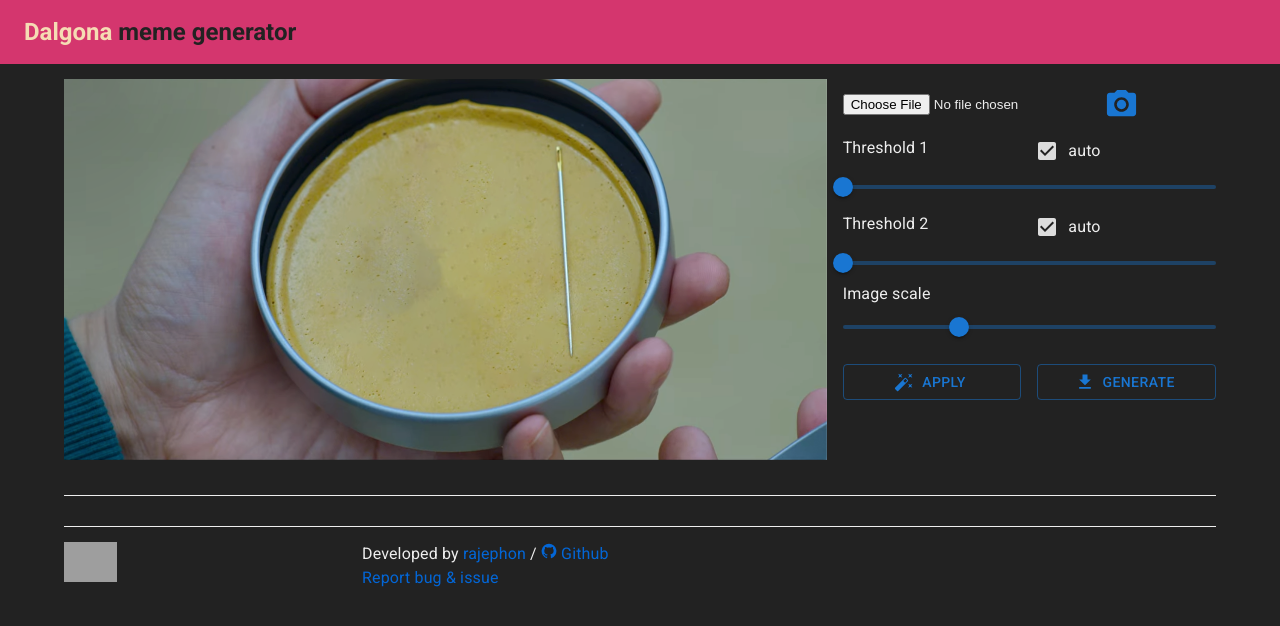
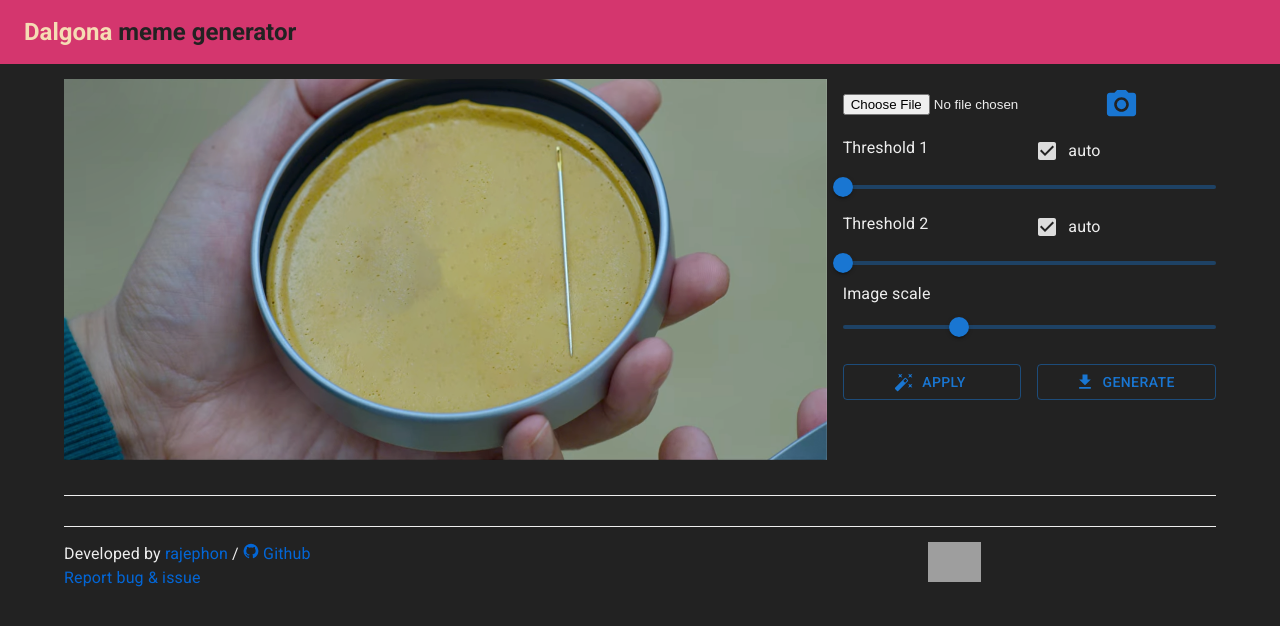
Before and after one commit to rajephon/dalgona-meme, a React (Create React App) app: page / in a window 1280 px wide. Shown: the top 626 px of the page. Built offline with nearby package versions, Linux system fonts and the light colour scheme; grey boxes are pictures that could not be loaded.

Commit message:
footer donation 버튼 위치 변경, predeploy npm으로 변경

```diff
--- a/package.json
+++ b/package.json
@@ -33,7 +33,7 @@
     "build": "react-scripts build",
     "test": "react-scripts test",
     "eject": "react-scripts eject",
-    "predeploy": "yarn run build",
+    "predeploy": "npm run build",
     "deploy": "gh-pages -d build"
   },
   "eslintConfig": {
--- a/src/components/dalgona-footer.tsx
+++ b/src/components/dalgona-footer.tsx
@@ -16,13 +16,7 @@ const DalgonaFooter = () => {
         <Container id="footer" maxWidth={"lg"}
                    sx={{marginTop: "15px"}}>
             <Grid container sx={{borderTop: "1px solid #eee", paddingTop: "15px"}}>
-                <Grid item xs={5} md={3}>
-                    <a href="https://thankyou-for.com/creator/rajephon" target="_blank">
-                        <img height="40" style={{border: 0, height: "40px"}}
-                             src="https://de56jrhz7aye2.cloudfront.net/banner/black.svg" alt="thank you for button"/>
-                    </a>
-                </Grid>
-                <Grid item xs={7} md={9} sx={{paddingLeft:"10px"}}>
+                <Grid item xs={7} md={9}>
                     <Typography component="div" sx={{flexGrow: 1}}>
                         Developed by <a href="https://rajephon.dev" target="_blank">rajephon</a> / <a
                         href="https://github.com/rajephon/dalgona-meme" target="_blank"><GitHubIcon
@@ -31,6 +25,12 @@ const DalgonaFooter = () => {
                             bug &amp; issue</a>
                     </Typography>
                 </Grid>
+                <Grid item xs={5} md={3}>
+                    <a href="https://thankyou-for.com/creator/rajephon" target="_blank">
+                        <img height="40" style={{border: 0, height: "40px"}}
+                             src="https://de56jrhz7aye2.cloudfront.net/banner/black.svg" alt="thank you for button"/>
+                    </a>
+                </Grid>
             </Grid>
         </Container>
     </div>
```
Also changed, not shown: 20 other files (tests, documents, lock files or other folders).
